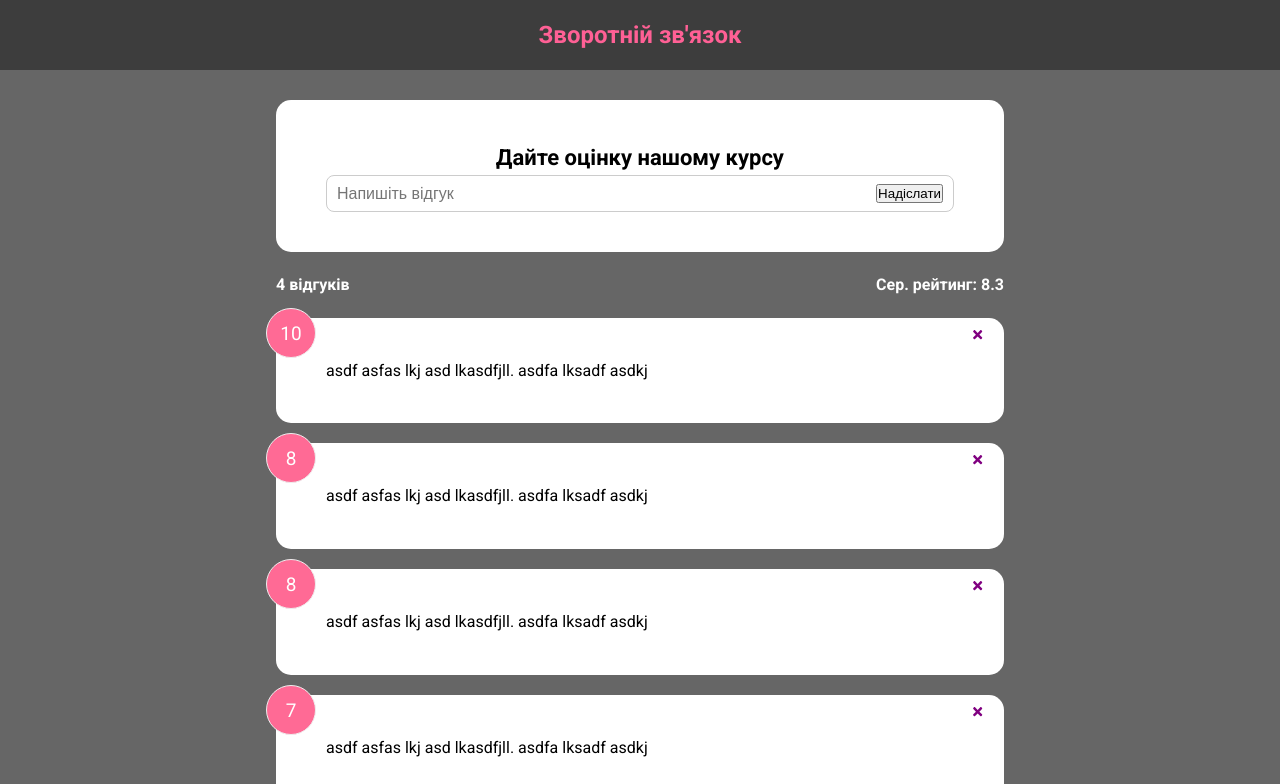
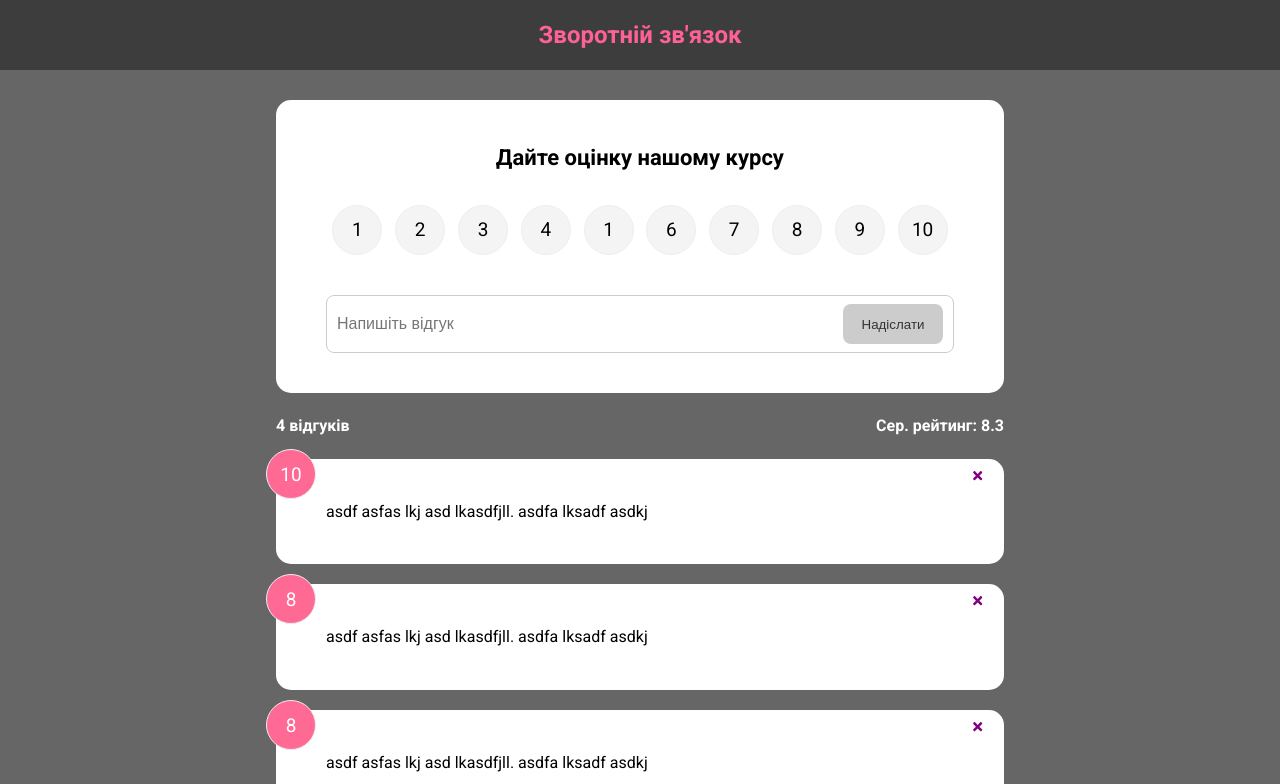
Before and after one commit to web-programming-2022-clg/web-programming, a React (Create React App) app: page / in a window 1280 px wide. Shown: the top 784 px of the page. Built offline with nearby package versions, Linux system fonts and the light colour scheme.

Commit message:
Лекція 4

```diff
--- a/package.json
+++ b/package.json
@@ -6,10 +6,12 @@
     "@testing-library/jest-dom": "^5.16.1",
     "@testing-library/react": "^12.1.2",
     "@testing-library/user-event": "^13.5.0",
+    "framer-motion": "^6.2.7",
     "react": "^17.0.2",
     "react-dom": "^17.0.2",
     "react-icons": "^4.3.1",
     "react-scripts": "5.0.0",
+    "uuid": "^8.3.2",
     "web-vitals": "^2.1.4"
   },
   "scripts": {
--- a/src/App.js
+++ b/src/App.js
@@ -1,4 +1,5 @@
 import React, {useState} from "react";
+import {v4 as uuidv4} from 'uuid'
 import Header from "./components/Header";
 import FeedbackItem from "./components/FeedbackItem";
 import FeedbackData from "./data/FeedbackData";
@@ -9,6 +10,12 @@
 
 function App(){
   const [feedback, setFeedback] = useState(FeedbackData)
+
+  const addFeedback = (newFeedback) => {
+    newFeedback.id = uuidv4()
+    setFeedback([newFeedback, ...feedback])
+  }
+
   const deleteFeedback = (id) => {
     if(window.confirm('Ви впевнені, що хочете видалити цей важливий відгук??')
     ){
@@ -19,7 +26,7 @@
     return <>
       <Header />
   <div className="container">
-    <FeedbackForm />
+    <FeedbackForm handleAdd={addFeedback}/>
     <FeedbackStats feedback={feedback} />
     <FeedbackList feedback={feedback} handleDelete={deleteFeedback} />
 
--- a/src/components/FeedbackForm.js
+++ b/src/components/FeedbackForm.js
@@ -1,20 +1,59 @@
 import React, {useState} from 'react';
 import Card from "./shared/Card";
+import Button from "./shared/Button";
+import RatingSelect from "./RatingSelect";
 
-const FeedbackForm = () => {
+const FeedbackForm = ({handleAdd}) => {
     const [text, setText] = useState('')
+    const [rating, setRating] = useState(10)
+    const [btnDisabled, setBtnDisabled] = useState(true)
+    const [message, setMessage] = useState('')
     const handleTextChange = (e) => {
+        if(text === ''){
+            setBtnDisabled(true)
+            setMessage(null)
+        } else if(text !== '' && text.trim().length <= 8){
+            setMessage('Текст повинен містити щонайменше 10 символів')
+            setBtnDisabled(true)
+        }else{
+            setMessage(null)
+            setBtnDisabled(false)
+        }
         setText(e.target.value)
     }
+
+    const handleSubmit = (e) => {
+        e.preventDefault()
+        if(text.trim().length>8){
+            const newFeedback ={
+                text,
+                rating,
+            }
+            handleAdd(newFeedback)
+
+            setText('')
+        }
+
+
+    }
+
     return (
         <Card>
-            <form>
+            <form onSubmit={handleSubmit}>
                 <h2>Дайте оцінку нашому курсу</h2>
-                {/* todo - вибір рейтингу*/}
+               <RatingSelect select={(rating) => setRating(rating)}/>
                 <div className="input-group">
-                    <input onChange={handleTextChange} type="text" placeholder='Напишіть відгук'/>
-                    <button type="submit">Надіслати</button>
+                    <input
+                        onChange={handleTextChange}
+                        type="text"
+                        placeholder='Напишіть відгук'
+                        value={text}
+                    />
+                    <Button type="submit" isDisabled={btnDisabled} >
+                        Надіслати
+                    </Button>
                 </div>
+                {message && <div className={message}>{message}</div>}
             </form>
         </Card>
     );
--- a/src/components/FeedbackList.js
+++ b/src/components/FeedbackList.js
@@ -1,4 +1,5 @@
 import React from 'react';
+import {motion, AnimatePresence} from "framer-motion";
 import FeedbackItem from "./FeedbackItem";
 import PropTypes from "prop-types";
 
@@ -10,19 +11,37 @@
 
     return (
         <div className={'feedback-list'}>
+            <AnimatePresence>
             {feedback.map(item =>
-                ( <FeedbackItem key={item.id} item={item} handleDelete={handleDelete} />)
+                (
+                    <motion.div
+                    key={item.id}
+                    initial={{opacity: 0}}
+                    animate={{opacity: 1}}
+                    exit={{opacity: 0}}
+                    >
+                    <FeedbackItem
+                        key={item.id}
+                        item={item}
+                        handleDelete={handleDelete}
+                    />
+                    </motion.div>
+                        )
             )}
+            </AnimatePresence>
         </div>
     );
 };
 
 FeedbackList.propTypes = {
-    feedback: PropTypes.arrayOf({
-        id: PropTypes.number.isRequired,
-        text: PropTypes.string.isRequired,
-        rating: PropTypes.number.isRequired,
-    })
+    feedback: PropTypes.arrayOf(
+        PropTypes.shape(
+            {
+                id: PropTypes.number.isRequired,
+                text: PropTypes.string.isRequired,
+                rating: PropTypes.number.isRequired,
+            }))
+
 }
 
 export default FeedbackList;
--- /dev/null
+++ b/src/components/RatingSelect.js
@@ -0,0 +1,116 @@
+import React, {useState} from 'react';
+
+const RatingSelect = ({select}) => {
+    const [selected, setSelected] = useState(10)
+    const handleChange = (e) => {
+        setSelected(+e.currentTarget.value)
+    select(selected)
+    }
+
+    return (
+        <ul className='rating'>
+            <li>
+                <input type="radio"
+                id='num1'
+                       name='rating'
+                       value='1'
+                       onChange={handleChange}
+                       chacked={selected === 1}
+                />
+                <label htmlFor="num1">1</label>
+            </li>
+            <li>
+                <input type="radio"
+                       id='num2'
+                       name='rating'
+                       value='2'
+                       onChange={handleChange}
+                       chacked={selected === 2}
+                />
+                <label htmlFor="num2">2</label>
+            </li>
+            <li>
+                <input type="radio"
+                       id='num3'
+                       name='rating'
+                       value='3'
+                       onChange={handleChange}
+                       chacked={selected === 3}
+                />
+                <label htmlFor="num3">3</label>
+            </li>
+            <li>
+                <input type="radio"
+                       id='num4'
+                       name='rating'
+                       value='4'
+                       onChange={handleChange}
+                       chacked={selected === 4}
+                />
+                <label htmlFor="num4">4</label>
+            </li>
+            <li>
+                <input type="radio"
+                       id='num5'
+                       name='rating'
+                       value='5'
+                       onChange={handleChange}
+                       chacked={selected === 5}
+                />
+                <label htmlFor="num5">1</label>
+            </li>
+            <li>
+                <input type="radio"
+                       id='num6'
+                       name='rating'
+                       value='6'
+                       onChange={handleChange}
+                       chacked={selected === 6}
+                />
+                <label htmlFor="num6">6</label>
+            </li>
+            <li>
+                <input type="radio"
+                       id='num7'
+                       name='rating'
+                       value='7'
+                       onChange={handleChange}
+                       chacked={selected === 7}
+                />
+                <label htmlFor="num7">7</label>
+            </li>
+            <li>
+                <input type="radio"
+                       id='num8'
+                       name='rating'
+                       value='8'
+                       onChange={handleChange}
+                       chacked={selected === 8}
+                />
+                <label htmlFor="num8">8</label>
+            </li>
+            <li>
+                <input type="radio"
+                       id='num9'
+                       name='rating'
+                       value='9'
+                       onChange={handleChange}
+                       chacked={selected === 9}
+                />
+                <label htmlFor="num9">9</label>
+            </li>
+            <li>
+                <input type="radio"
+                       id='num10'
+                       name='rating'
+                       value='10'
+                       onChange={handleChange}
+                       chacked={selected === 10}
+                />
+                <label htmlFor="num10">10</label>
+            </li>
+        </ul>
+    );
+};
+
+export default RatingSelect;
--- /dev/null
+++ b/src/components/shared/Button.js
@@ -0,0 +1,26 @@
+import React from 'react';
+import PropTypes from "prop-types";
+
+const Button = ({children, version, type, isDisabled}) => {
+    return (
+        <button type={type} disabled={isDisabled}
+                className={`btn btn-${version}`}>
+            {children}
+        </button>
+    );
+};
+
+Button.defaultProps = {
+    version: 'primary',
+    type: 'button',
+    isDisabled: false,
+}
+
+Button.propTypes = {
+    children: PropTypes.node.isRequired,
+    version: PropTypes.string,
+    type: PropTypes.string,
+    isDisabled: PropTypes.bool,
+}
+
+export default Button;
```
Also changed, not shown: 1 other file (tests, documents, lock files or other folders).
